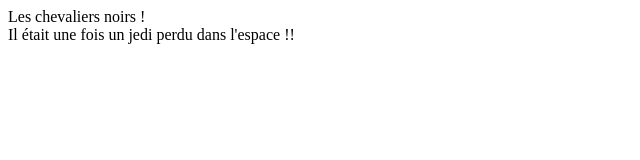
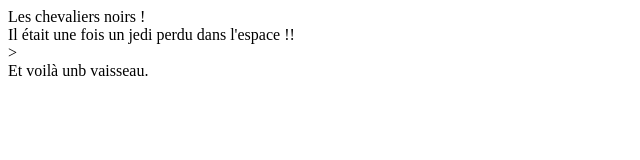
Before and after one commit to romCapG/formationgit1, a plain HTML site: page index.html in a window 1280 px wide. Shown: the whole page, without its empty margins (0-640 px from the left). Drawn offline with Linux system fonts and the light colour scheme.

Commit message:
feat: new div

```diff
--- a/index.html
+++ b/index.html
@@ -12,5 +12,8 @@
         <div>
             Il était une fois un jedi perdu dans  l'espace !!
         </div>
+        ><div>
+            Et voilà unb vaisseau.
+        </div>
 </body>
 </html>
```
